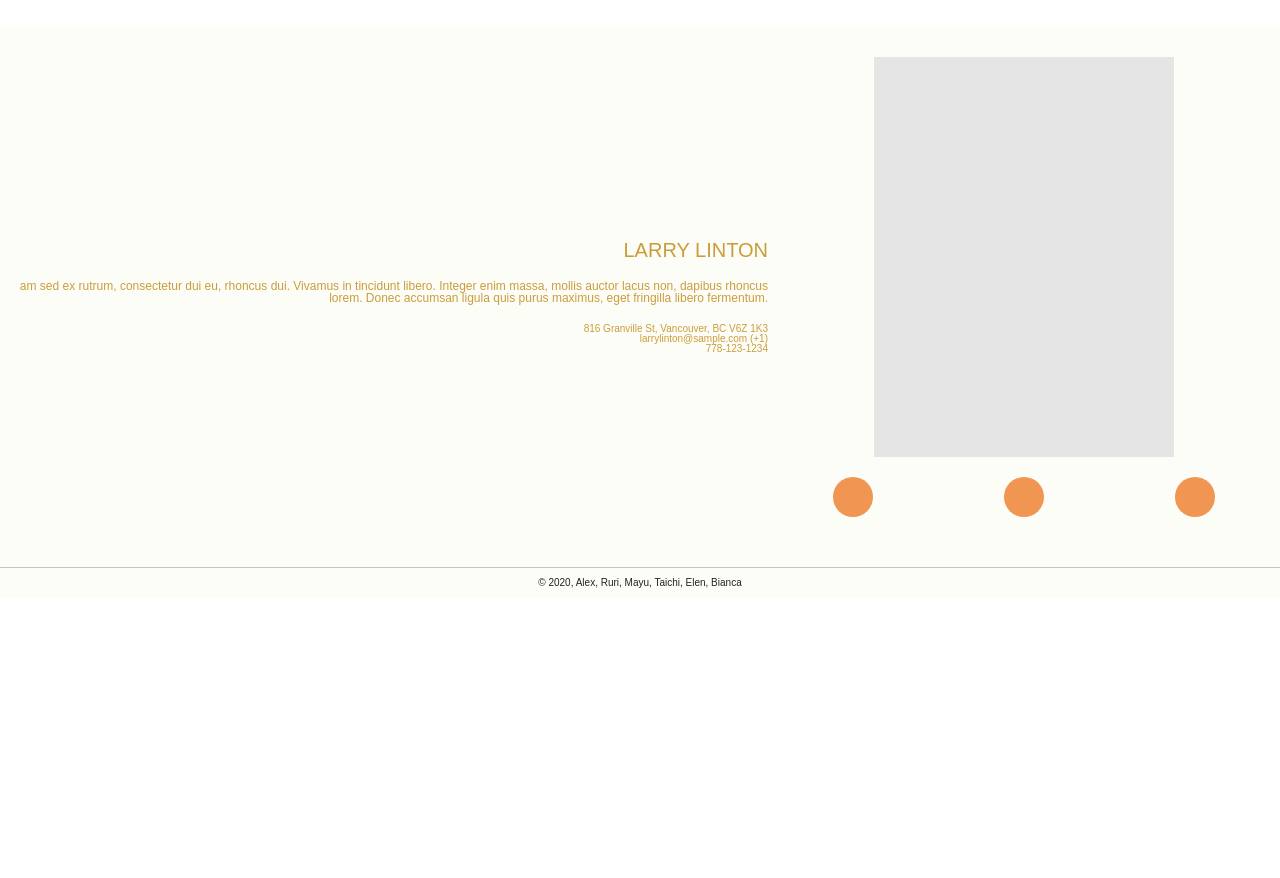
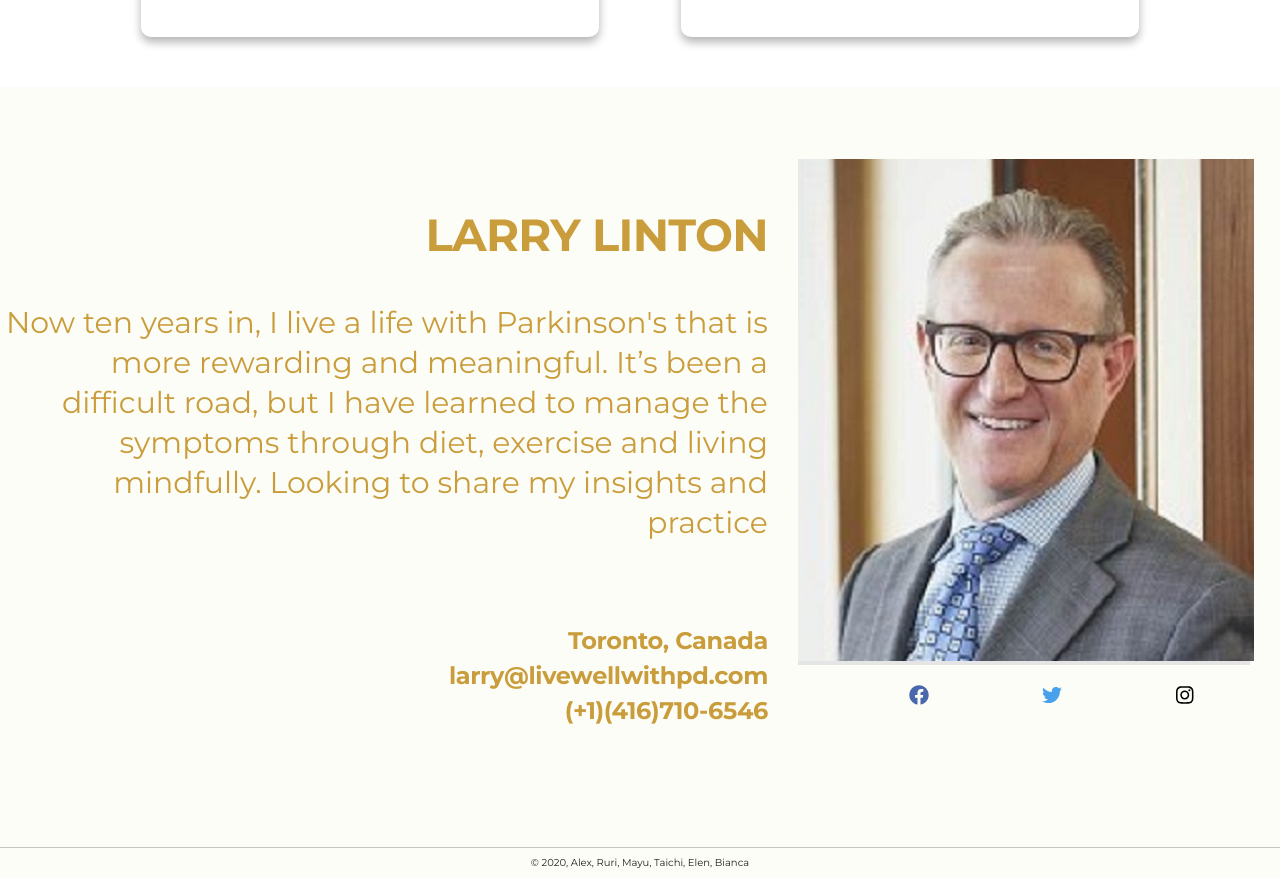
Before and after one commit to M-0919/team-a, a Gatsby site: page / in a window 1280 px wide. Shown: the part 1868-2746 px from the top of the page. Before the commit the page ends 2466 px from the top, so only its background shows below. Built offline with nearby package versions, Linux system fonts and the light colour scheme; Gatsby itself is replaced by a stand-in of ours.

Commit message:
second commit profile

```diff
--- a/package.json
+++ b/package.json
@@ -5,6 +5,9 @@
   "version": "0.1.0",
   "author": "Kyle Mathews <mathews.kyle@gmail.com>",
   "dependencies": {
+    "@fortawesome/fontawesome-svg-core": "^1.2.28",
+    "@fortawesome/free-brands-svg-icons": "^5.13.0",
+    "@fortawesome/react-fontawesome": "^0.1.10",
     "gatsby": "^2.22.15",
     "gatsby-background-image": "^1.1.1",
     "gatsby-image": "^2.4.5",
--- a/src/components/profile/profile.jsx
+++ b/src/components/profile/profile.jsx
@@ -1,27 +1,54 @@
 import React from "react"
 import "./profile.scss"
+import ProfileImg from "../../images/LJL-Formal.png"
+import { FontAwesomeIcon } from "@fortawesome/react-fontawesome";
+import {
+  faFacebook,
+  faTwitter,
+  faInstagram
+} from "@fortawesome/free-brands-svg-icons";
+
 const Profile = () => (
   <div className="profile">
     <div className="profile__left">
       <h2 className="profile__left__title">LARRY LINTON</h2>
       <p className="profile__left__discription">
-        am sed ex rutrum, consectetur dui eu, rhoncus dui. Vivamus in tincidunt
-        libero. Integer enim massa, mollis auctor lacus non, dapibus rhoncus
-        lorem. Donec accumsan ligula quis purus maximus, eget fringilla libero
-        fermentum.
+        Now ten years in, I live a life with Parkinson's that is more rewarding and meaningful.
+        It’s been a difficult road, but I have learned to manage the symptoms through diet, exercise and living mindfully.
+        Looking to share my insights and practice
       </p>
-      <p className="profile__left_address">
-        816 Granville St, Vancouver, BC V6Z 1K3 <br />
-        larrylinton@sample.com (+1) <br />
-        778-123-1234
+      <p className="profile__left__address">
+        Toronto, Canada <br />
+        larry@livewellwithpd.com  <br />
+        (+1)(416)710-6546
       </p>
     </div>
     <div className="profile__right">
-      <div className="profile__right__image"></div>
+      <div className="profile__right__image">
+      <img
+          className="profile__right__content__image"
+          src={ProfileImg}
+          alt=""
+        />
+      </div>
       <ul className="profile__right__list">
-        <li className="profile__right__list__item"></li>
-        <li className="profile__right__list__item"></li>
-        <li className="profile__right__list__item"></li>
+        <li className="profile__right__list__item">
+          <a href="https://www.facebook.com/larry.linton/"
+            className="facebook social">
+            <FontAwesomeIcon icon={faFacebook} size="2x" />
+          </a>
+        </li>
+        <li className="profile__right__list__item">
+        <a href="https://www.twitter.com/" className="twitter social">
+          <FontAwesomeIcon icon={faTwitter} size="2x" />
+        </a>
+        </li>
+        <li className="profile__right__list__item">
+        <a href="https://www.instagram.com/"
+          className="instagram social">
+          <FontAwesomeIcon icon={faInstagram} size="2x" />
+        </a>
+        </li>
       </ul>
     </div>
   </div>
--- a/src/components/profile/profile.scss
+++ b/src/components/profile/profile.scss
@@ -1,24 +1,53 @@
 @import "../../styles/global.scss";
+@import url('https://fonts.googleapis.com/css2?family=Montserrat&display=swap');
+@import url('https://fonts.googleapis.com/css2?family=Montserrat:wght@400;700&display=swap');
 
 .profile {
   background-color: rgba(251, 251, 239, 0.5);
   display: flex;
   align-items: center;
   border-bottom: 1px solid $floor;
+  width: 100%;
+  height: 760px;
+  left: 0px;
+  // top: 2686px;
   &__left {
     color: #ca9d3c;
     text-align: right;
     width: 60%;
     &__title {
-      font-size: 2rem;
-      padding-bottom: 2rem;
+      font-family: Montserrat, sans-serif;
+      font-style: normal;
+      font-weight: bold;
+      font-size: 45px;
+      line-height: 36px;
+      margin-top: 10px;
+      text-align: right;
+      letter-spacing: -0.015em;
+      // padding-bottom: 2rem;
+      // font-size: 2rem;
+      // padding-bottom: 2rem;
     }
     &__discription {
-      font-size: 1.2rem;
-      padding-bottom: 2rem;
+      margin-top: 50px;
+      font-family: Montserrat, sans-serif;
+      font-style: normal;
+      font-weight: normal;
+      font-size: 30px;
+      line-height: 40px;
+      // font-size: 1.2rem;
+      // padding-bottom: 2rem;
     }
     &__address {
       font-weight: bold;
+      margin-top: 80px;
+      font-family: Montserrat, sans-serif;
+      font-style: normal;
+      font-weight: 600;
+      font-size: 24px;
+      line-height: 35px;
+      text-align: right;
+      letter-spacing: -0.015em;
     }
   }
   &__right {
@@ -27,19 +56,44 @@
     &__image {
       background-color: #e5e5e5;
       margin: 0 auto;
-      width: 300px;
-      height: 400px;
+      width: 452px;
+      height: 506px;
     }
     &__list {
       padding: 2rem 0 2rem 0;
       display: flex;
+      margin-left: 100px;
+      width: 400px;
       justify-content: space-around;
       &__item {
-        width: 4rem;
-        height: 4rem;
+        width: 71px;
+        height: 71px;
         border-radius: 4rem;
-        background-color: $orange;
+        // background-color: $orange;
       }
     }
   }
 }
+
+a.social {
+  margin: 0 1rem;
+  transition: transform 250ms;
+  display: inline-block;
+}
+
+a.social:hover {
+  transform: translateY(-2px);
+}
+
+a.facebook {
+  color: #4968ad;
+}
+
+
+a.twitter {
+  color: #49a1eb;
+}
+
+a.instagram {
+  color: black;
+}
```
Also changed, not shown: src/images/LJL-Formal.png (added), 1 other file.
